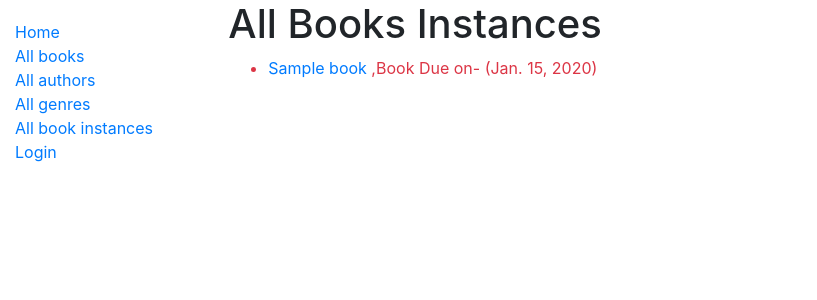
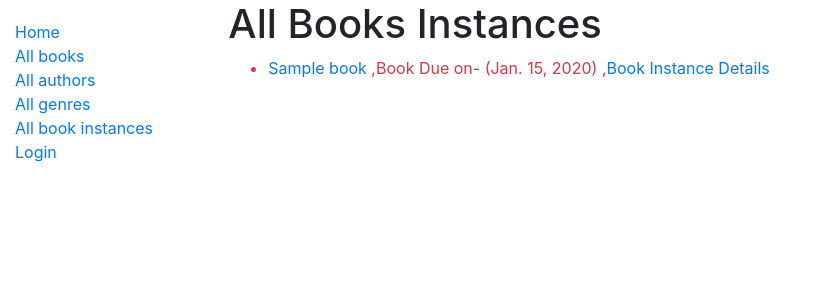
Before and after one commit to ekthapriyesh24/LibraryManagementSystem1, a Django app: page /myapp/bookinstances/ in a window 1280 px wide. Shown: the top 300 px of the page, without its empty margins (0-817 px from the left). Run offline with Django 3.2, Linux system fonts and the light colour scheme; tables that the repository leaves empty hold one stand-in row (values such as "Sample post").

Commit message:
minor change

```diff
--- a/myapp/templates/myapp/bookinstance_list.html
+++ b/myapp/templates/myapp/bookinstance_list.html
@@ -9,7 +9,7 @@
       {% for bookinst in bookinstance_list %}
       <li class="{% if bookinst.is_overdue %}text-danger{% endif %}">
         <a href="{% url 'book-detail' bookinst.book.pk %}">{{bookinst.book.title}}</a> ,Book Due on- ({{ bookinst.due_back }}) {% if user.is_staff %} ,Book borrowed by- {{ bookinst.borrower }}{% endif %}
-        {% if user.is_staff %} ,<a href="{% url 'book-instance-detail' bookinst.pk %}">Book Instance Details</a>{% endif %}
+         ,<a href="{% url 'book-instance-detail' bookinst.pk %}">Book Instance Details</a>
       </li>
       {% endfor %}
     </ul>
```
